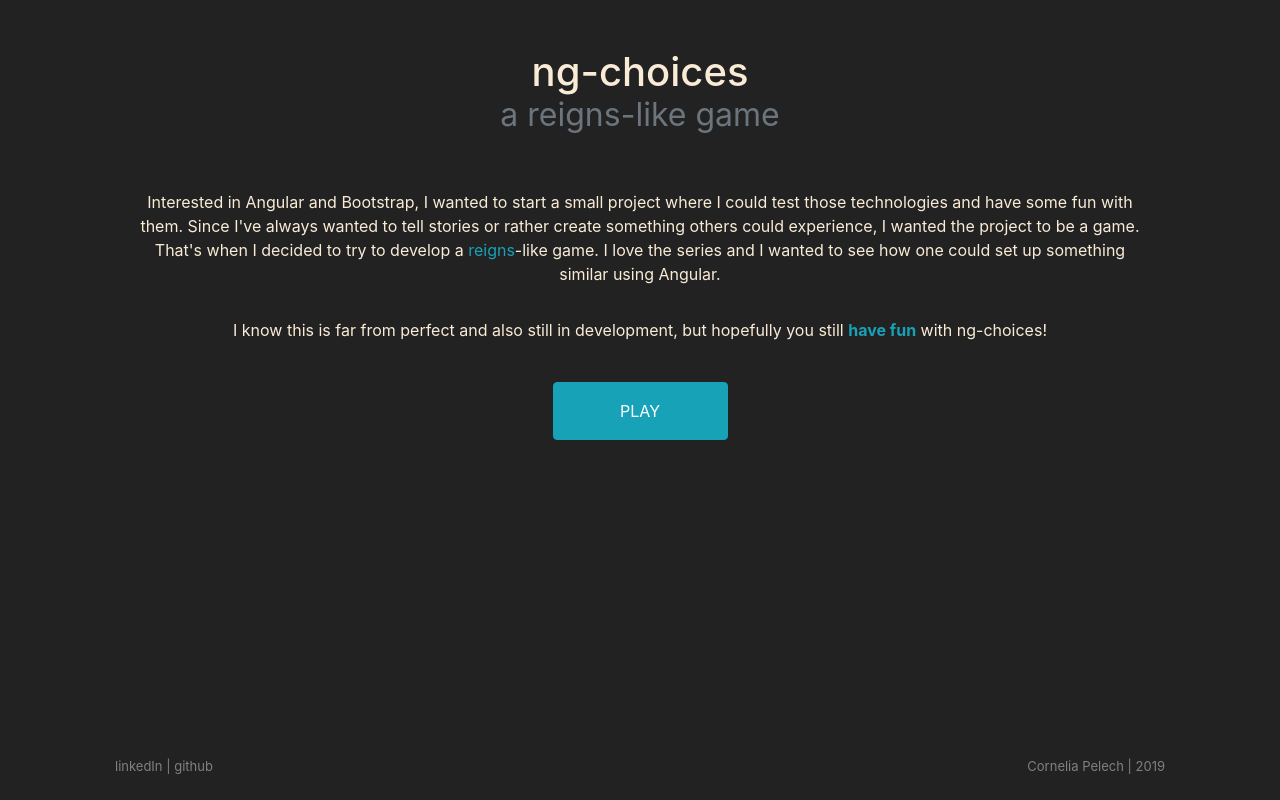
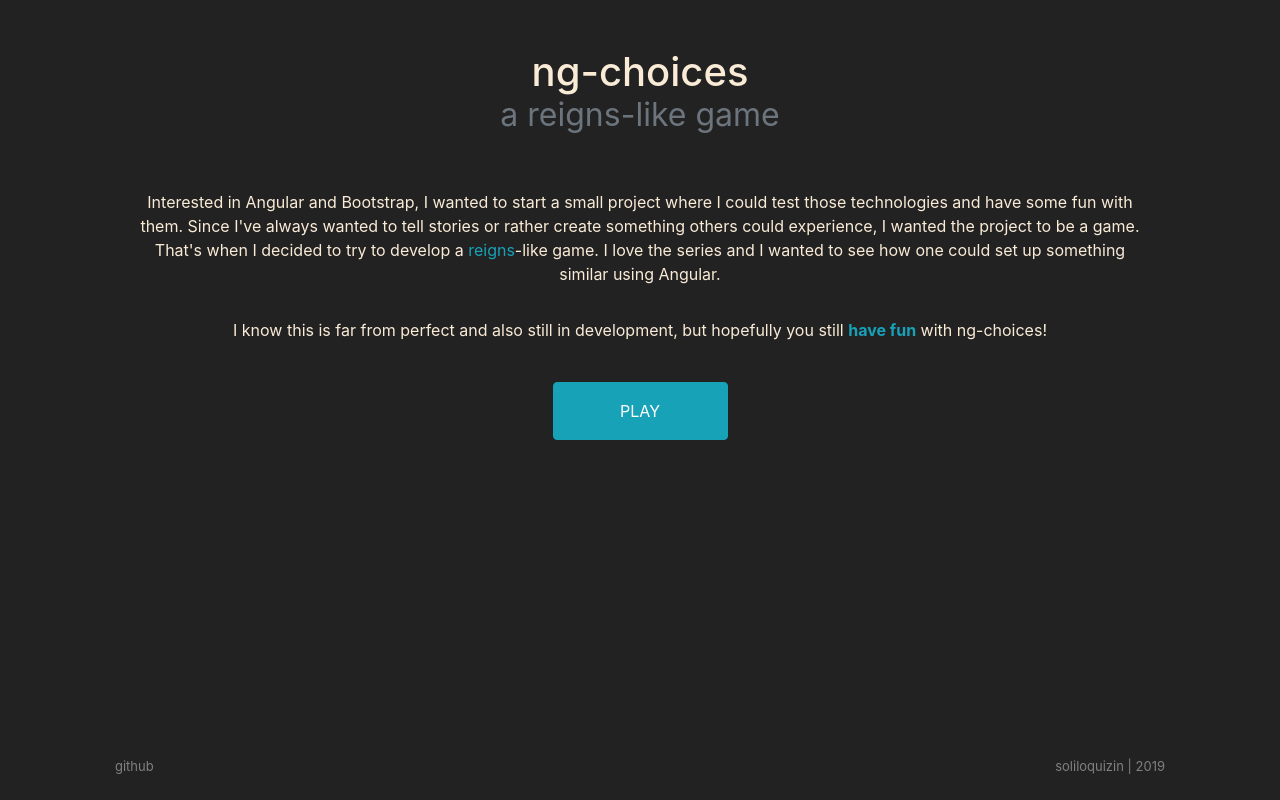
Before and after one commit to corneliapelech/ng-choices, an Angular app: page /home in a window 1280 px wide. Built offline with nearby package versions, Linux system fonts and the light colour scheme.

Commit message:
clean up

```diff
--- a/src/app/footer/footer.component.html
+++ b/src/app/footer/footer.component.html
@@ -1,9 +1,8 @@
 <div class="row col-12 m-0 footer-wrapper">
   <div class="col-5">
-    <a target="_blank" href="https://www.linkedin.com/in/cornelia-pelech/">linkedIn</a> |
-    <a target="_blank" href="https://github.com/corneliapelech">github</a>
+    <a target="_blank" href="https://github.com/soliloquizin">github</a>
   </div>
   <div class="col-7 text-right">
-    <a target="_blank" href="https://corneliapelech.github.io/website/home">Cornelia Pelech</a> | 2019
+    soliloquizin | 2019
   </div>
 </div>
```
